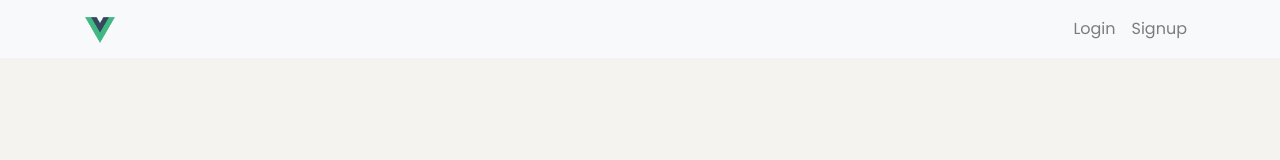
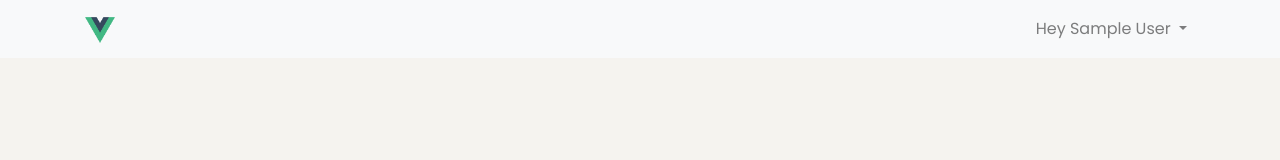
Before and after one commit to rumbleh/blog, a Vue app: page /#/ in a window 1280 px wide. Shown: the top 160 px of the page. Built offline with nearby package versions, Linux system fonts and the light colour scheme; sample sign-in values are in the browser's storage.

Commit message:
10. Add signup loading state.mp4

```diff
--- a/public/index.html
+++ b/public/index.html
@@ -8,6 +8,7 @@
     <title>blog</title>
     <link rel="stylesheet" href="https://stackpath.bootstrapcdn.com/bootstrap/4.1.3/css/bootstrap.min.css" integrity="sha384-MCw98/SFnGE8fJT3GXwEOngsV7Zt27NXFoaoApmYm81iuXoPkFOJwJ8ERdknLPMO" crossorigin="anonymous">
     <link href="https://fonts.googleapis.com/css?family=Poppins" rel="stylesheet">
+    <link rel="stylesheet" href="https://use.fontawesome.com/releases/v5.5.0/css/all.css" integrity="sha384-B4dIYHKNBt8Bc12p+WXckhzcICo0wtJAoU8YZTY5qE0Id1GSseTk6S+L3BlXeVIU" crossorigin="anonymous">
   </head>
   <body>
     <noscript>
--- a/src/components/Navbar.vue
+++ b/src/components/Navbar.vue
@@ -10,16 +10,16 @@
 
             <div class="collapse navbar-collapse" id="navbarSupportedContent">
                 <ul class="navbar-nav ml-auto">
-                    <li class="nav-item">
+                    <li class="nav-item" v-if="!authUser">
                         <router-link class="nav-link" to="/login">Login</router-link>
                     </li>
-                    <li class="nav-item">
+                    <li class="nav-item" v-if="!authUser">
                         <router-link class="nav-link" to="/signup">Signup</router-link>
                     </li>
-                    <li class="nav-item dropdown">
-                        <!--<a class="nav-link dropdown-toggle" href="#" id="navbarDropdown" role="button" data-toggle="dropdown" aria-haspopup="true" aria-expanded="false">-->
-                            <!--Hey Usuário-->
-                        <!--</a>-->
+                    <li class="nav-item dropdown" v-if="authUser">
+                        <a class="nav-link dropdown-toggle" href="#" id="navbarDropdown" role="button" data-toggle="dropdown" aria-haspopup="true" aria-expanded="false">
+                            Hey {{ authUser.name }}
+                        </a>
                         <div class="dropdown-menu" aria-labelledby="navbarDropdown">
                             <a class="dropdown-item" href="#">Logout</a>
                         </div>
@@ -32,6 +32,15 @@
 
 <script>
     export default {
+        mounted() {
+
+        },
+        computed : {
+            authUser(){
+                return this.$root.auth.user
+            },
+        },
+
         name: "Navbar"
     }
 </script>
--- a/src/router.js
+++ b/src/router.js
@@ -2,6 +2,7 @@ import Vue from 'vue'
 import Router from 'vue-router'
 import Login from './views/Login.vue'
 import Signup from './views/Signup.vue'
+import Home from './views/Home.vue'
 
 Vue.use(Router)
 
@@ -15,6 +16,10 @@ const router = new Router({
             path: '/signup',
             component: Signup
         },
+        {
+            path: '/home',
+            component: Home
+        },
     ]
 })
 
--- /dev/null
+++ b/src/views/Home.vue
@@ -0,0 +1,13 @@
+<template>
+    <h1 class="text-center my-5">Welcome to the home screen</h1>
+</template>
+
+<script>
+    export default {
+        name: "Home.vue"
+    }
+</script>
+
+<style scoped>
+
+</style>
--- a/src/views/Signup.vue
+++ b/src/views/Signup.vue
@@ -3,18 +3,31 @@
         <div class="col-md-6 offset-md-3">
             <div class="card">
                 <div class="card-body my-4">
+
                     <h3 class="text-center">Signup</h3>
                     <div class="form-group">
-                        <input v-model="name" type="text" class="form-control" placeholder="Name">
+                        <input v-bind:class="{ 'is-valid': !errors.name && this.submitted, 'is-invalid': errors.name }" v-model="name" type="text" class="form-control" placeholder="Name">
+                        <div class="errors" v-if="errors.name">
+                            <small class="text-danger" v-for="error in errors.name" :key="error">{{ error }}</small>
+                        </div>
                     </div>
                     <div class="form-group">
-                        <input v-model="email" type="text" class="form-control" placeholder="Email">
+                        <input v-bind:class="{ 'is-valid': !errors.email && this.submitted, 'is-invalid': errors.email }" v-model="email" type="text" class="form-control" placeholder="Email">
+                        <div class="errors" v-if="errors.email">
+                            <small class="text-danger" v-for="error in errors.email" :key="error">{{ error }}</small>
+                        </div>
                     </div>
                     <div class="form-group">
-                        <input v-model="password" type="password" class="form-control" placeholder="Password">
+                        <input v-bind:class="{ 'is-valid': !errors.password && this.submitted, 'is-invalid': errors.password }" v-model="password" type="password" class="form-control" placeholder="Password">
+                        <div class="errors" v-if="errors.password">
+                            <small class="text-danger" v-for="error in errors.password" :key="error">{{ error }}</small>
+                        </div>
                     </div>
                     <div class="form-group text-center">
-                        <button @click="registerUser()" class="btn btn-info form-control">Signup</button>
+                        <button @click="registerUser()" class="btn btn-info form-control" :disabled="loading">
+                            <i class="fas fa-spin fa-spinner" v-if="loading"></i>
+                            {{ loading ? '' : 'Signup' }}
+                        </button>
                     </div>
                 </div>
             </div>
@@ -31,21 +44,29 @@
             return {
                 name: '',
                 email: '',
-                password: ''
+                password: '',
+                errors: {},
+                submitted: false,
+                loading: false
             }
         },
         methods: {
             registerUser(){
+                this.submitted = true
+                this.loading = true
                 Axios.post('https://react-blog-api.bahdcasts.com/api/auth/register', {
                     name: this.name,
                     email: this.email,
                     password: this.password
                 }).then((response) => {
                     const { data } = response.data
-                    localStorage.setItem('auth', JSON.stringfy(data))
+                    localStorage.setItem('auth', JSON.stringify(data))
                     this.$root.auth = data
+                    this.$router.push('home')
                 }).catch(({ response }) => {
-                    console.log(response)
+                    this.errors = response.data
+                }).finally(() => {
+                  this.loading = false
                 })
             }
         }
```
